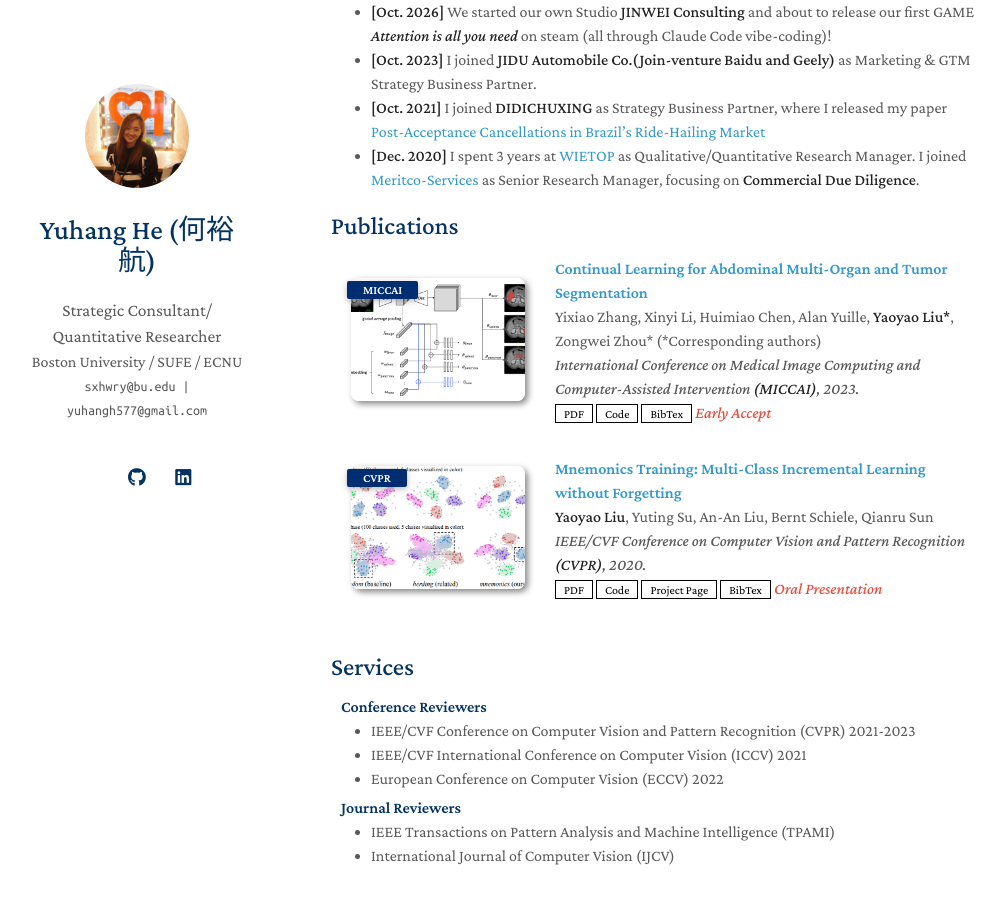
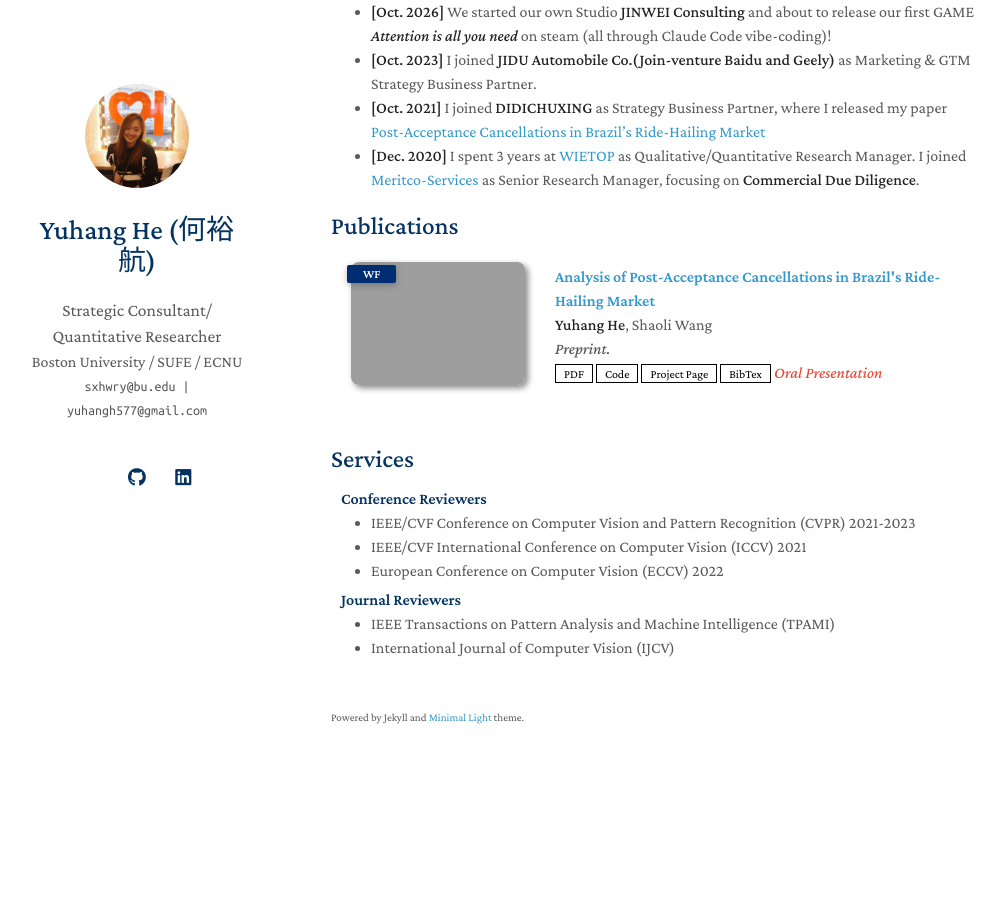
Before and after one commit to sparkle-hang/sparkle-hang.github.io, a Jekyll site: the page built from index.md, in a window 1280 px wide and 900 px high, scrolled down 558 px. Shown: the whole window, without its empty margins (139-1144 px from the left). Built offline with Jekyll 4.4.1, drawn with Linux system fonts in a browser that asks for light colours; a style sheet for code colours, icons or effects is not loaded; our own code applies the rules of GitHub Pages for plain Markdown files; after the commit the page ends 1356 px from its top, so only the background shows below that; grey boxes are pictures that could not be loaded.

Commit message:
Update publications.yml

```diff
--- a/_data/publications.yml
+++ b/_data/publications.yml
@@ -1,22 +1,12 @@
 main:
 
-  - title: Continual Learning for Abdominal Multi-Organ and Tumor Segmentation
-    authors: Yixiao Zhang, Xinyi Li, Huimiao Chen, Alan Yuille, <strong>Yaoyao Liu*</strong>, Zongwei Zhou* (*Corresponding authors)
-    conference_short: MICCAI
-    conference: International Conference on Medical Image Computing and Computer-Assisted Intervention <strong>(MICCAI)</strong>, 2023.
-    pdf: https://arxiv.org/pdf/2306.00988.pdf
-    code: https://github.com/MrGiovanni/ContinualLearning
-    bibtex: https://bib.yliu.me/MICCAI23.txt
-    image: ./assets/img/teaser_example_2.png
-    notes: Early Accept
-
-  - title: "Mnemonics Training: Multi-Class Incremental Learning without Forgetting"
-    authors: <strong>Yaoyao Liu</strong>, Yuting Su, An-An Liu, Bernt Schiele, Qianru Sun
-    conference_short: CVPR
-    conference: IEEE/CVF Conference on Computer Vision and Pattern Recognition <strong>(CVPR)</strong>, 2020.
-    pdf: https://arxiv.org/pdf/2002.10211.pdf
-    code: https://github.com/yaoyao-liu/class-incremental-learning/tree/main/mnemonics-training
-    page: https://class-il.mpi-inf.mpg.de/mnemonics/
-    bibtex: https://class-il.mpi-inf.mpg.de/mnemonics/
+  - title: "Analysis of Post-Acceptance Cancellations in Brazil's Ride-Hailing Market"
+    authors: <strong>Yuhang He</strong>, Shaoli Wang
+    conference_short: WF
+    conference: Preprint.
+    pdf: https://d.wanfangdata.com.cn/thesis/Y4197196
+    code: https://github.com/sparkle-hang
+    page: ./assets/img/paperppt.pdf
+    bibtex: https://d.wanfangdata.com.cn/thesis/Y4197196
     notes: Oral Presentation
-    image: ./assets/img/teaser_example.png
+    image: ./assets/img/teaser.png
```
